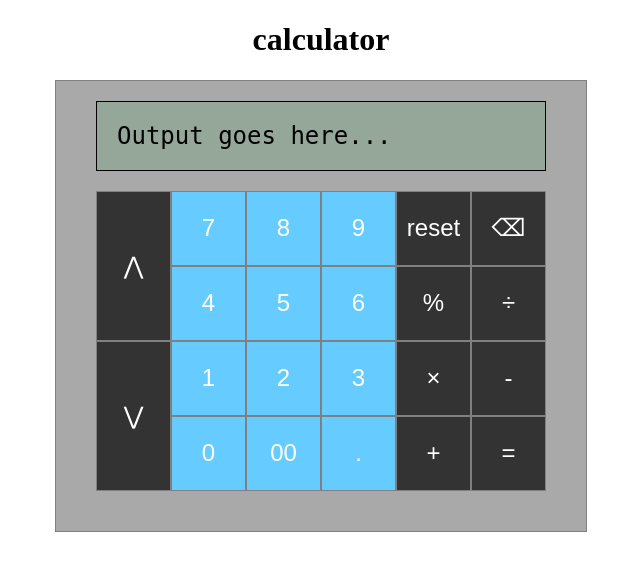
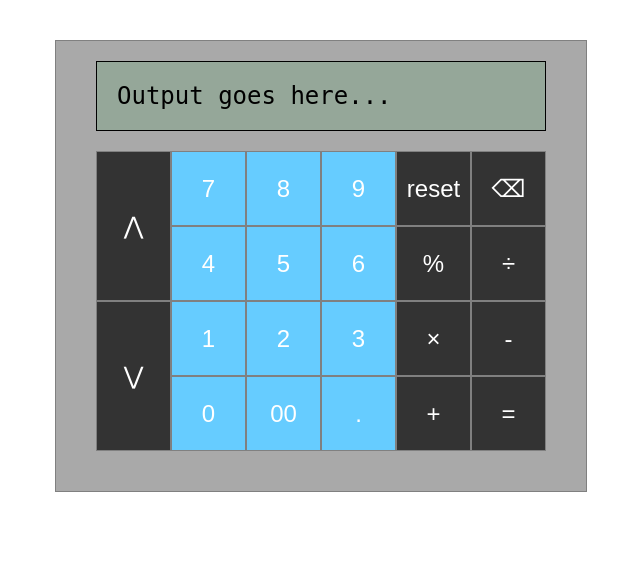
Before and after one commit to StoicIndividual/plain-calculator, a plain HTML site: page index.html in a window 1280 px wide. Shown: the whole page, without its empty margins (319-959 px from the left). Drawn offline with Linux system fonts and the light colour scheme.

Commit message:
removed redundant title and updated screenshots

```diff
--- a/css/style.css
+++ b/css/style.css
@@ -9,6 +9,7 @@ body {
 }
 
 #content {
+    margin-top: 5vh;
     display:flex;
     flex-direction:column;
     align-items:center;
--- a/index.html
+++ b/index.html
@@ -6,7 +6,6 @@
     <link rel="stylesheet" href="css/style.css" type="text/css" media="screen" />
   </head>
   <body>
-    <h1 id='title'>calculator</h1>
     <div id="content">
       <div id='calcbody'>
 	<div class="display">
```
Also changed, not shown: imgs/screenshot.png (deleted), imgs/screenshot2.png, imgs/screenshot3.png, 1 other file.
